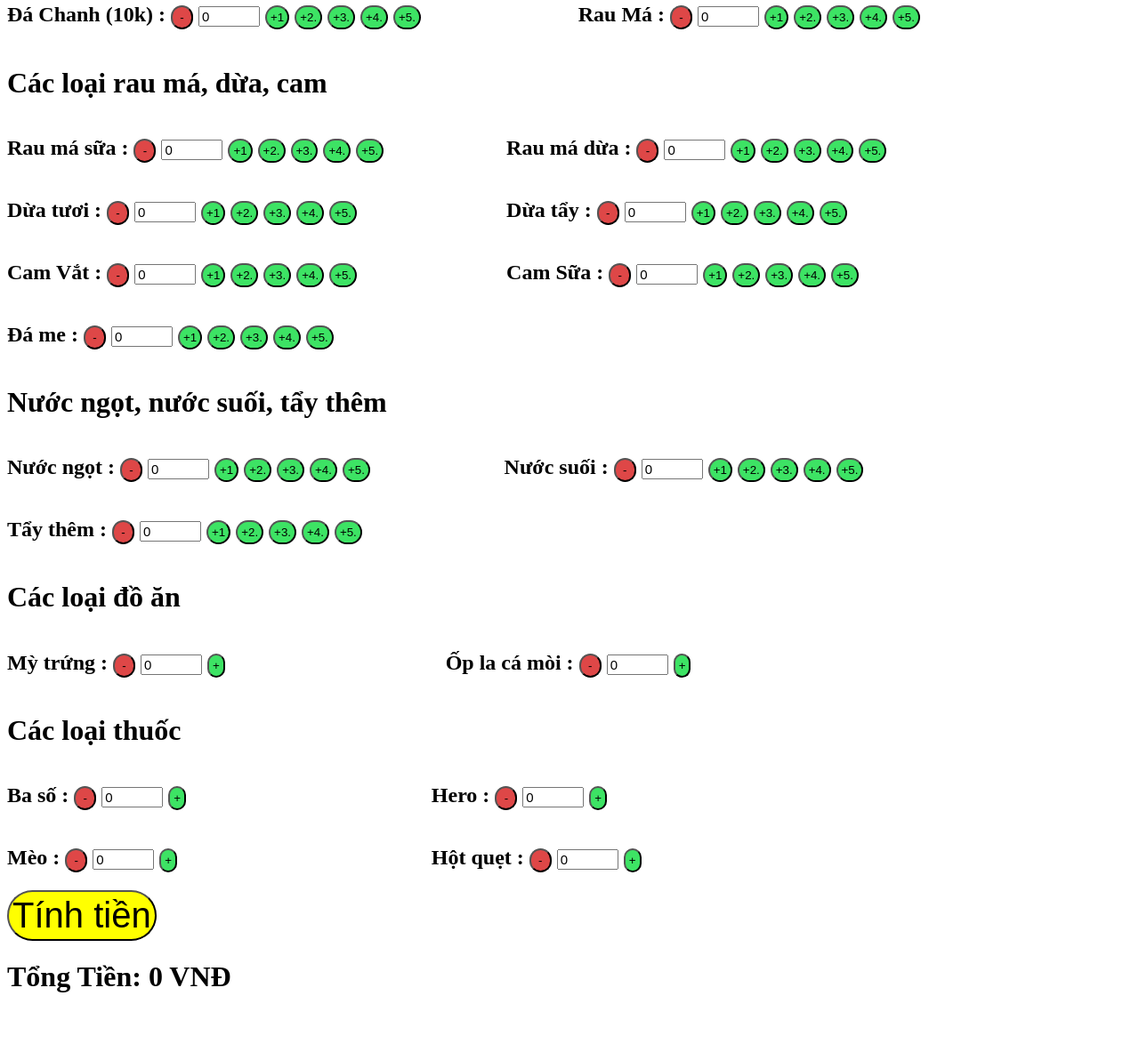
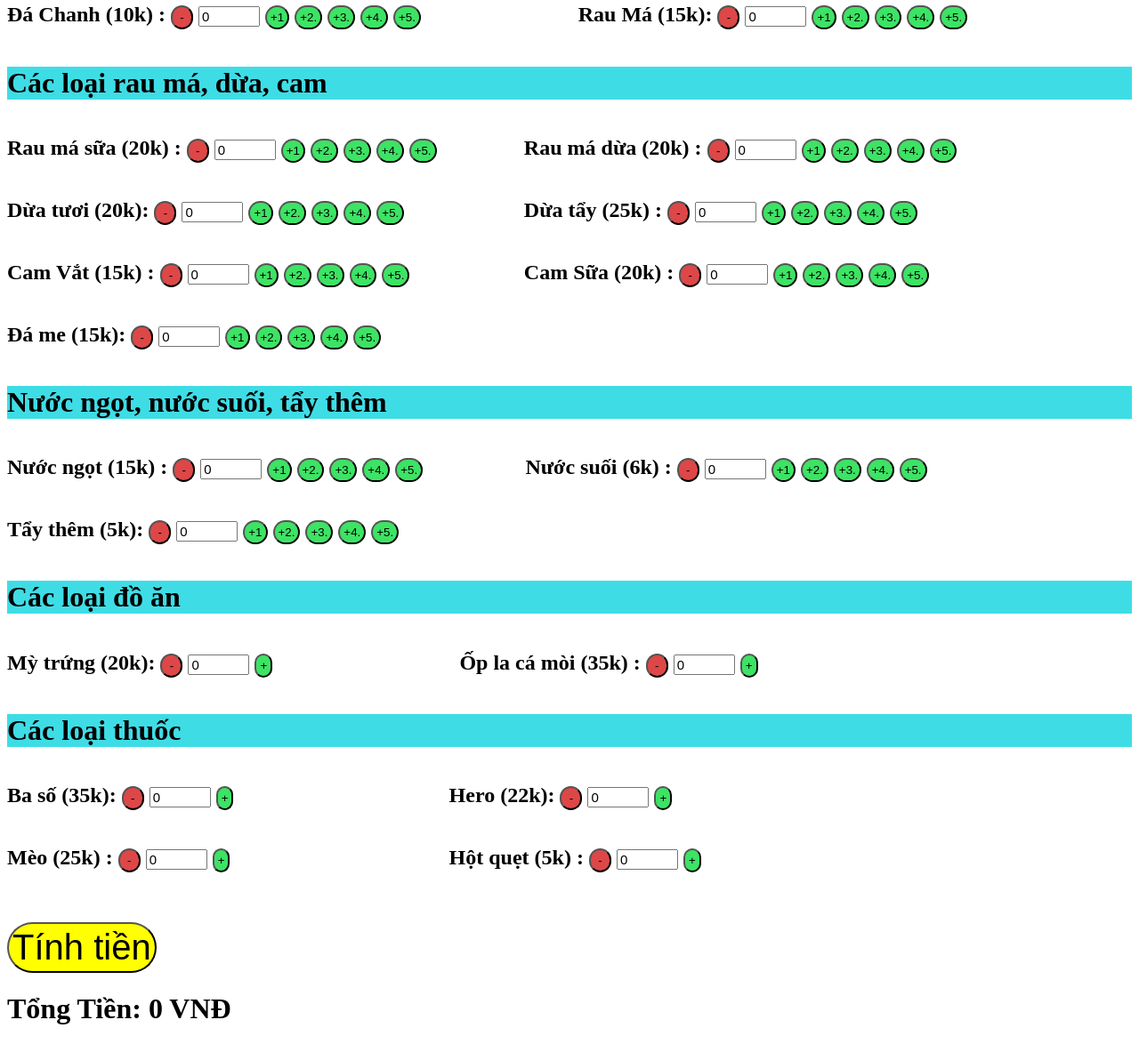
Before and after one commit to kieuvinhh/cafebongda, a plain HTML site: page index.html in a window 1280 px wide. Shown: the part 236-1410 px from the top of the page at 89% size. Before the commit the page ends 1374 px from the top, so only its background shows below. Drawn offline with Linux system fonts and the light colour scheme.

Commit message:
add color

```diff
--- a/index.html
+++ b/index.html
@@ -6,7 +6,7 @@
   <link rel="stylesheet" href="style.css">
 </head>
 <body>
-<h1>Các loại cà phê</h1>
+<h1 class="title1">Các loại cà phê</h1>
 
 <div class="regularly">
   <div id="cf" class="item1">
@@ -70,7 +70,7 @@
 
 
   <div class="item2" id="RM">
-    <h2>Rau Má :
+    <h2>Rau Má (15k):
       <button onclick="minus('rauma')" class="minus is-form-minus" type="button" name="minus" value="-">-</button>
       <input aria-label="rauma" class="input-qty" max="999" min="0" name="rauma" id="rauma" type="number" value="0">
       <button onclick="add('rauma', 1)" class="plus is-form" type="button" value="+">+1</button>
@@ -81,11 +81,12 @@
     </h2>
   </div> <!--end Rau ma-->
 
-<h1>Các loại rau má, dừa, cam</h1>
 </div>
+<h1 class="title1">Các loại rau má, dừa, cam </h1>
+
 <div class="regularly1">
   <div class="item1" id="RMS">
-    <h2>Rau má sữa :
+    <h2>Rau má sữa (20k) :
       <button onclick="minus('raumasua')" class="minus is-form-minus" type="button" name="minus" value="-">-</button>
       <input aria-label="raumasua" class="input-qty" max="999" min="0" name="raumasua" id="raumasua" type="number" value="0">
       <button onclick="add('raumasua', 1)" class="plus is-form" type="button" value="+">+1</button>
@@ -98,7 +99,7 @@
 
 
   <div class="item2" id="RMD">
-    <h2>Rau má dừa :
+    <h2>Rau má dừa (20k) :
       <button onclick="minus('raumadua')" class="minus is-form-minus" type="button" name="minus" value="-">-</button>
       <input aria-label="raumadua" class="input-qty" max="999" min="0" name="raumadua" id="raumadua" type="number" value="0">
       <button onclick="add('raumadua', 1)" class="plus is-form" type="button" value="+">+1</button>
@@ -109,7 +110,7 @@
     </h2>
   </div>  <!--end Rau ma Dua -->
   <div class="item1" id="DT">
-    <h2>Dừa tươi :
+    <h2>Dừa tươi (20k):
       <button onclick="minus('Dua')" class="minus is-form-minus" type="button" name="minus" value="-">-</button>
       <input aria-label="Dua" class="input-qty" max="999" min="0" name="Dua" id="Dua" type="number" value="0">
       <button onclick="add('Dua', 1)" class="plus is-form" type="button" value="+">+1</button>
@@ -121,7 +122,7 @@
   </div>  <!--end Dua tuoi -->
 
   <div class="item2" id="DTT">
-    <h2>Dừa tẩy :
+    <h2>Dừa tẩy (25k) :
       <button onclick="minus('Duatay')" class="minus is-form-minus" type="button" name="minus" value="-">-</button>
       <input aria-label="Duatay" class="input-qty" max="999" min="0" name="Duatay" id="Duatay" type="number" value="0">
       <button onclick="add('Duatay', 1)" class="plus is-form" type="button" value="+">+1</button>
@@ -135,7 +136,7 @@
 
 
   <div class="item1" id="CV">
-    <h2>Cam Vắt :
+    <h2>Cam Vắt (15k) :
       <button onclick="minus('orange')" class="minus is-form-minus" type="button" name="minus" value="-">-</button>
       <input aria-label="orange" class="input-qty" max="999" min="0" name="orange" id="orange" type="number" value="0">
       <button onclick="add('orange', 1)" class="plus is-form" type="button" value="+">+1</button>
@@ -148,7 +149,7 @@
 
 
   <div class="item2" id="CS">
-    <h2> Cam Sữa :
+    <h2> Cam Sữa (20k) :
       <button onclick="minus('orangemilk')" class="minus is-form-minus" type="button" name="minus" value="-">-</button>
       <input aria-label="orangemilk" class="input-qty" max="999" min="0" name="orangemilk" id="orangemilk" type="number" value="0">
       <button onclick="add('orangemilk', 1)" class="plus is-form" type="button" value="+">+1</button>
@@ -160,7 +161,7 @@
   </div>
 
   <div class="item1" id="DM">
-    <h2> Đá me :
+    <h2> Đá me (15k):
       <button onclick="minus('dame')" class="minus is-form-minus" type="button" name="minus" value="-">-</button>
       <input aria-label="dame" class="input-qty" max="999" min="0" name="dame" id="dame" type="number" value="0">
       <button onclick="add('dame', 1)" class="plus is-form" type="button" value="+">+1</button>
@@ -174,10 +175,10 @@
 
 </div>
 
-<h1>Nước ngọt, nước suối, tẩy thêm</h1>
+<h1 class="title1">Nước ngọt, nước suối, tẩy thêm</h1>
 <div class="regulaly2">
   <div class="item1" id="NN">
-    <h2> Nước ngọt :
+    <h2> Nước ngọt (15k) :
       <button onclick="minus('nuocngot')" class="minus is-form-minus" type="button" name="minus" value="-">-</button>
       <input aria-label="nuocngot" class="input-qty" max="999" min="0" name="nuocngot" id="nuocngot" type="number" value="0">
       <button onclick="add('nuocngot', 1)" class="plus is-form" type="button" value="+">+1</button>
@@ -189,7 +190,7 @@
   </div>
 
   <div class="item2" id="NS">
-    <h2> Nước suối :
+    <h2> Nước suối (6k) :
       <button onclick="minus('nuocsuoi')" class="minus is-form-minus" type="button" name="minus" value="-">-</button>
       <input aria-label="nuocsuoi" class="input-qty" max="999" min="0" name="nuocsuoi" id="nuocsuoi" type="number" value="0">
       <button onclick="add('nuocsuoi', 1)" class="plus is-form" type="button" value="+">+1</button>
@@ -200,7 +201,7 @@
     </h2>
   </div>
   <div class="item1" id="TTT">
-    <h2> Tẩy thêm :
+    <h2> Tẩy thêm (5k):
       <button onclick="minus('taythem')" class="minus is-form-minus" type="button" name="minus" value="-">-</button>
       <input aria-label="taythem" class="input-qty" max="999" min="0" name="taythem" id="taythem" type="number" value="0">
       <button onclick="add('taythem', 1)" class="plus is-form" type="button" value="+">+1</button>
@@ -215,17 +216,17 @@
 
 
 
-<h1>Các loại đồ ăn</h1>
+<h1 class="title1">Các loại đồ ăn</h1>
 <div class="regulaly3">
   <div class="item1" id="MT">
-    <h2> Mỳ trứng :
+    <h2> Mỳ trứng (20k):
       <button onclick="minus('mytrung')" class="minus is-form-minus" type="button" name="minus" value="-">-</button>
       <input aria-label="mytrung" class="input-qty" max="999" min="0" name="mytrung" id="mytrung" type="number" value="0">
       <button onclick="add('mytrung', 1)" class="plus is-form" type="button" value="+">+</button>
     </h2>
   </div>
   <div class="item2" id="OLCM">
-    <h2> Ốp la cá mòi :
+    <h2> Ốp la cá mòi (35k) :
       <button onclick="minus('oplacamoi')" class="minus is-form-minus" type="button" name="minus" value="-">-</button>
       <input aria-label="oplacamoi" class="input-qty" max="999" min="0" name="oplacamoi" id="oplacamoi" type="number" value="0">
       <button onclick="add('oplacamoi', 1)" class="plus is-form" type="button" value="+">+</button>
@@ -233,11 +234,11 @@
   </div>
 </div>
 
-<h1> Các loại thuốc </h1>
+<h1 class="title1"> Các loại thuốc </h1>
 <div class="regulaly4">
 
   <div class="item1" id="BS">
-    <h2> Ba số :
+    <h2> Ba số (35k):
       <button onclick="minus('baso')" class="minus is-form-minus" type="button" name="minus" value="-">-</button>
       <input aria-label="baso" class="input-qty" max="999" min="0" name="baso" id="baso" type="number" value="0">
       <button onclick="add('baso', 1)" class="plus is-form" type="button" value="+">+</button>
@@ -245,7 +246,7 @@
   </div>
 
   <div class="item2" id="HR">
-    <h2> Hero :
+    <h2> Hero (22k):
       <button onclick="minus('hero')" class="minus is-form-minus" type="button" name="minus" value="-">-</button>
       <input aria-label="hero" class="input-qty" max="999" min="0" name="hero" id="hero" type="number" value="0">
       <button onclick="add('hero', 1)" class="plus is-form" type="button" value="+">+</button>
@@ -254,7 +255,7 @@
 
 
   <div class="item1" id="MEO">
-    <h2> Mèo :
+    <h2> Mèo (25k) :
       <button onclick="minus('conmeo')" class="minus is-form-minus" type="button" name="minus" value="-">-</button>
       <input aria-label="conmeo" class="input-qty" max="999" min="0" name="conmeo" id="conmeo" type="number" value="0">
       <button onclick="add('conmeo', 1)" class="plus is-form" type="button" value="+">+</button>
@@ -262,7 +263,7 @@
   </div>
 
   <div class="item2" id="HQ">
-    <h2> Hột quẹt :
+    <h2> Hột quẹt (5k) :
       <button onclick="minus('hotquet')" class="minus is-form-minus" type="button" name="minus" value="-">-</button>
       <input aria-label="hotquet" class="input-qty" max="999" min="0" name="hotquet" id="hotquet" type="number" value="0">
       <button onclick="add('hotquet', 1)" class="plus is-form" type="button" value="+">+</button>
@@ -270,7 +271,8 @@
   </div>
 
 </div>
-
+<br>
+<br>
 <div class="Total">
 <button onclick="getInfo()" class="tt">Tính tiền</button>
 <h1> Tổng Tiền: <span id="Total">0</span> VNĐ</h1>
--- a/style.css
+++ b/style.css
@@ -55,6 +55,7 @@ button:focus {
 .item6 {
   grid-column: 2;
 }
+
 .regularly1 {
   display: grid;
   grid-template-columns: auto auto auto;
@@ -73,3 +74,7 @@ button:focus {
   display: grid;
   grid-template-columns: auto auto auto;
 }
+
+.title1 {
+  background-color: #3edde6;
+}
```
